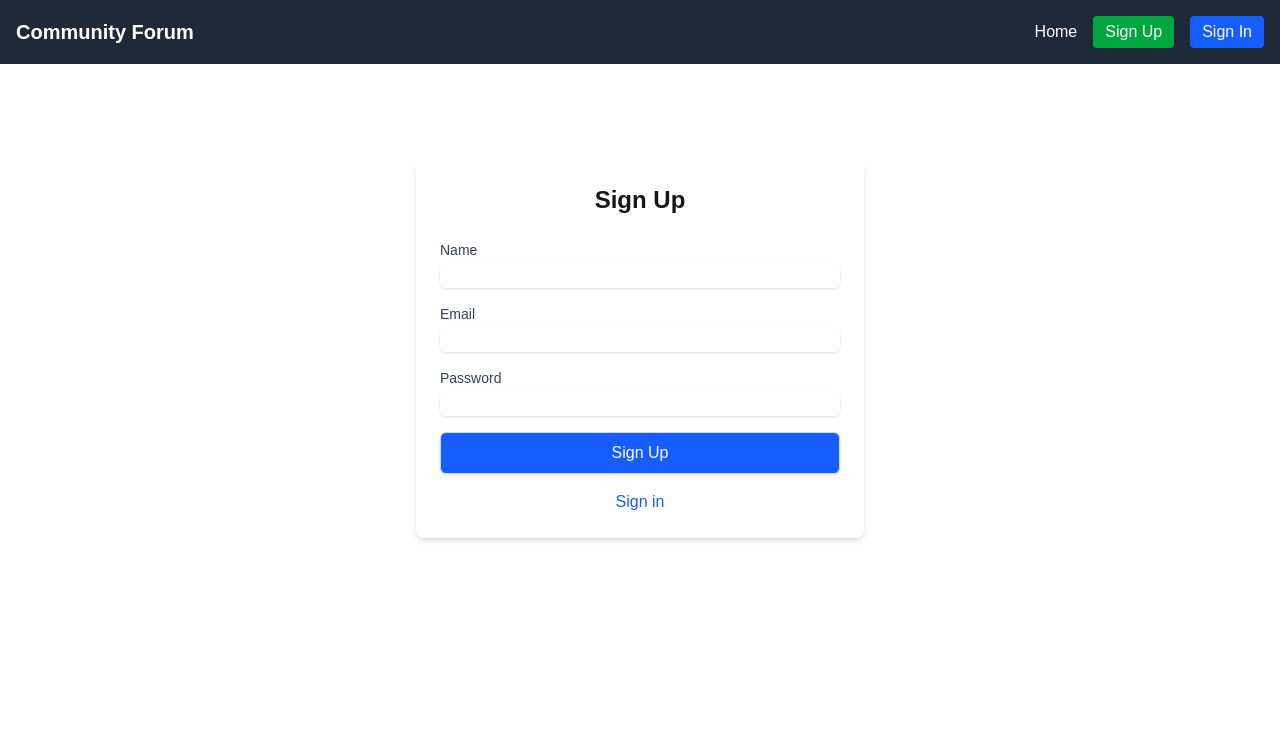
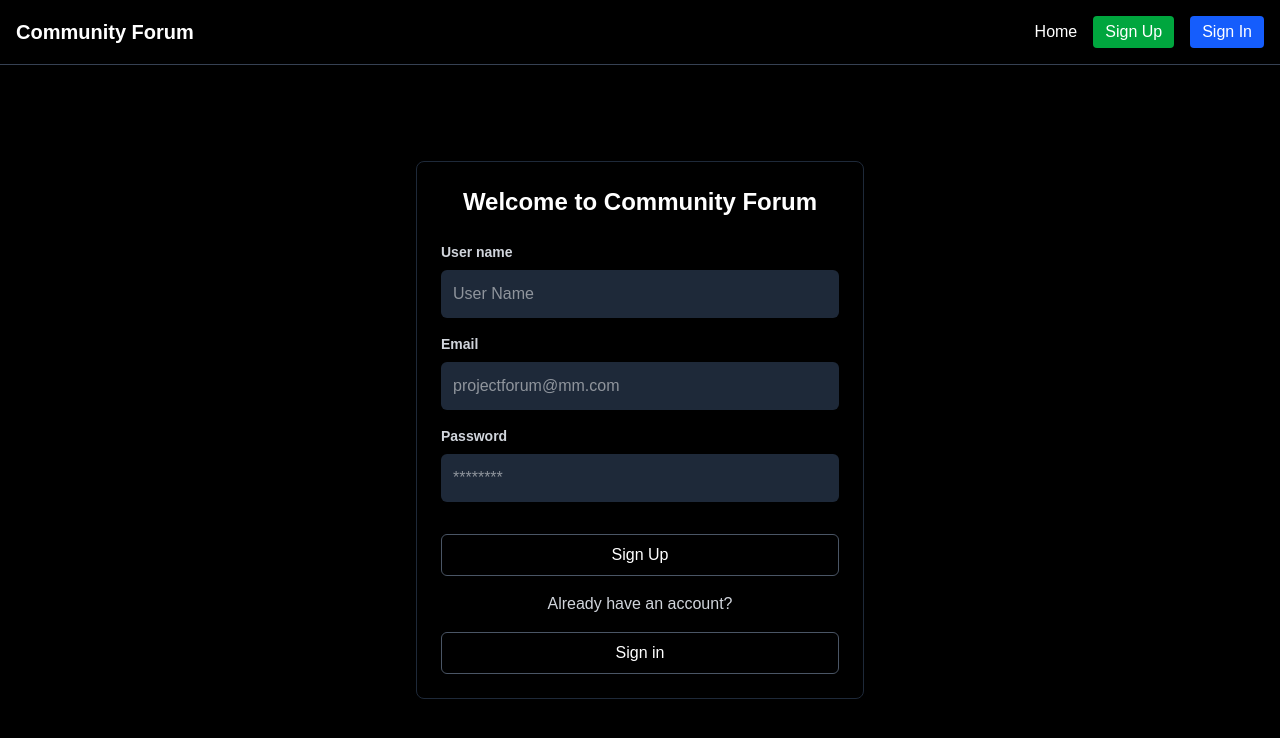
Before and after one commit to nameIsAniket/Community_Forum, a Next.js app: page /auth/signup in a window 1280 px wide. Shown: the top 738 px of the page. Built offline with nearby package versions, Linux system fonts and the light colour scheme; no server answers.

Commit message:
updated ui

```diff
--- a/components/Layout.tsx
+++ b/components/Layout.tsx
@@ -15,7 +15,17 @@ export default function Layout({ children, title = 'Community Forum' }: LayoutPr
         <link rel="icon" href="/favicon.ico" />
       </Head>
       <Navbar />
-      <main className="container mx-auto py-8 px-4">{children}</main>
+      <div className="flex bg-black min-h-screen">
+        <aside className="w-3/12 bg-black p-4">
+          {/* Left Sidebar content here */}
+        </aside>
+        <main className="w-6/12 bg-black container mx-auto py-8 px-4">
+          {children}
+        </main>
+        <aside className="w-3/12 bg-black p-4">
+          {/* Right Sidebar content here */}
+        </aside>
+      </div>
     </>
   );
 }
--- a/components/Navbar.tsx
+++ b/components/Navbar.tsx
@@ -6,7 +6,7 @@ export default function Navbar() {
   const { data: session } = useSession();
 
   return (
-    <nav className="bg-gray-800 text-white p-4">
+    <nav className="bg-black text-white p-4 border-b border-gray-700">
       <div className="container mx-auto flex justify-between items-center">
         <Link href="/" className="text-xl font-bold">
           Community Forum
--- a/next.config.ts
+++ b/next.config.ts
@@ -9,7 +9,7 @@ const nextConfig: NextConfig = {
   /* config options here */
   reactStrictMode: true,
   images: {
-    domains: ["avatars.githubusercontent.com"],
+    domains: ["avatars.githubusercontent.com","lh3.googleusercontent.com"],
   }
 };
 
--- a/pages/auth/signin.tsx
+++ b/pages/auth/signin.tsx
@@ -24,7 +24,7 @@ export default function SignIn({ providers }: SignInProps) {
 
   return (
     <Layout title="Sign In">
-      <div className="max-w-md mx-auto my-16 p-6 bg-white rounded-lg shadow-md">
+      <div className="max-w-md mx-auto my-16 p-6 bg-black border border-gray-700 rounded-lg shadow-md">
         <h1 className="text-2xl font-bold text-center mb-6">Sign in to Community Forum</h1>
         <div className="space-y-4">
           {providers && Object.values(providers).map((provider) => (
@@ -35,25 +35,27 @@ export default function SignIn({ providers }: SignInProps) {
                     <label className="block text-sm font-medium text-gray-700">Email</label>
                     <input
                       type="email"
+                      placeholder='projectforum@mm.com'
                       value={email}
                       onChange={(e) => setEmail(e.target.value)}
-                      className="mt-1 block w-full border-gray-300 rounded-md shadow-sm"
+                      className="mt-1 block w-full h-10 border-gray-600 bg-gray-800 text-white rounded-md shadow-sm px-3"
                       required
                     />
                   </div>
                   <div>
-                    <label className="block text-sm font-medium text-gray-700">Password</label>
+                    <label className="block text-sm font-semibold text-gray-300 mb-2">Password</label>
                     <input
                       type="password"
+                      placeholder="********"
                       value={password}
                       onChange={(e) => setPassword(e.target.value)}
-                      className="mt-1 block w-full border-gray-300 rounded-md shadow-sm"
+                      className="mt-1 block w-full h-10 border-gray-600 bg-gray-800 text-white rounded-md shadow-sm px-3"
                       required
                     />
                   </div>
                   <button
                     type="submit"
-                    className="w-full flex items-center justify-center py-2 px-4 border border-gray-300 rounded-md shadow-sm bg-white text-sm font-medium text-gray-700 hover:bg-gray-50 focus:outline-none focus:ring-2 focus:ring-offset-2 focus:ring-blue-500"
+                    className="w-full flex items-center justify-center py-2 px-4 border border-gray-600 rounded-md shadow-sm bg-[#2727A] text-white mt-8"
                   >
                     Sign in with {provider.name}
                   </button>
@@ -61,7 +63,7 @@ export default function SignIn({ providers }: SignInProps) {
               ) : (
                 <button
                   onClick={() => signIn(provider.id, { callbackUrl: '/' })}
-                  className="w-full flex items-center justify-center py-2 px-4 border border-gray-300 rounded-md shadow-sm bg-white text-sm font-medium text-gray-700 hover:bg-gray-50 focus:outline-none focus:ring-2 focus:ring-offset-2 focus:ring-blue-500"
+                  className="w-full flex items-center justify-center py-2 px-4 border border-gray-600 rounded-md shadow-sm bg-[#2727A] text-white mt-2"
                 >
                   Sign in with {provider.name}
                 </button>
--- a/pages/auth/signup.tsx
+++ b/pages/auth/signup.tsx
@@ -37,53 +37,56 @@ export default function SignUp() {
 
   return (
     <Layout title="Sign Up">
-      <div className="max-w-md mx-auto my-16 p-6 bg-white rounded-lg shadow-md">
-        <h1 className="text-2xl font-bold text-center mb-6">Sign Up</h1>
+      <div className="max-w-md mx-auto my-16 p-6 bg-black border border-gray-800 text-white rounded-lg shadow-md">
+        <h1 className="text-2xl font-bold text-center mb-6">Welcome to Community Forum</h1>
         {error && <div className="text-red-500 mb-4">{error}</div>}
         <form onSubmit={handleSubmit} className="space-y-4">
           <div>
-            <label className="block text-sm font-medium text-gray-700">Name</label>
+            <label className="block text-sm font-semibold text-gray-300 mb-2">User name</label>
             <input
               type="text"
               value={name}
               onChange={(e) => setName(e.target.value)}
+              placeholder="User Name"
               required
-              className="mt-1 block w-full border-gray-300 rounded-md shadow-sm"
+              className="mt-1 block w-full h-12 border-gray-600 bg-gray-800 text-white rounded-md shadow-sm px-3"
             />
           </div>
           <div>
-            <label className="block text-sm font-medium text-gray-700">Email</label>
+            <label className="block text-sm font-semibold text-gray-300 mb-2">Email</label>
             <input
               type="email"
               value={email}
               onChange={(e) => setEmail(e.target.value)}
+              placeholder="projectforum@mm.com"
               required
-              className="mt-1 block w-full border-gray-300 rounded-md shadow-sm"
+              className="mt-1 block w-full h-12 border-gray-600 bg-gray-800 text-white rounded-md shadow-sm px-3"
             />
           </div>
           <div>
-            <label className="block text-sm font-medium text-gray-700">Password</label>
+            <label className="block text-sm  font-semibold text-gray-300 mb-2">Password</label>
             <input
               type="password"
               value={password}
               onChange={(e) => setPassword(e.target.value)}
+              placeholder="********"
               required
-              className="mt-1 block w-full border-gray-300 rounded-md shadow-sm"
+              className="mt-1 block w-full h-12 border-gray-600 bg-gray-800 text-white rounded-md shadow-sm px-3"
             />
           </div>
           <button
             type="submit"
-            className="w-full flex items-center justify-center py-2 px-4 border border-gray-300 rounded-md shadow-sm bg-blue-600 text-white hover:bg-blue-700"
+            className="w-full flex items-center justify-center py-2 px-4 border border-gray-600 rounded-md shadow-sm bg-[#2727A] text-white mt-8"
           >
             Sign Up
           </button>
         </form>
-        <p className="mt-4 text-center">
-            <Link href="/auth/signin" className="text-blue-600 hover:underline">
-                Sign in
-            </Link>
-        </p>
-
+        <p className="text-gray-300 text-center mt-4">Already have an account?</p>
+        <div className="w-full flex items-center justify-center py-2 px-4 border border-gray-600 rounded-md shadow-sm bg-[#2727A] text-white mt-4">
+          <Link href="/auth/signin" >
+            Sign in
+          </Link>
+        </div>
       </div>
     </Layout>
   );
--- a/pages/index.tsx
+++ b/pages/index.tsx
@@ -1,7 +1,6 @@
 import { useEffect, useState } from 'react';
 import Link from 'next/link';
 import Layout from '../components/Layout';
-import { useSession } from 'next-auth/react';
 import Image from 'next/image';
 
 interface Forum {
@@ -20,7 +19,6 @@ interface Forum {
 }
 
 export default function Home() {
-  const { data: session } = useSession();
   const [forums, setForums] = useState<Forum[]>([]);
   const [loading, setLoading] = useState(true);
 
@@ -44,18 +42,6 @@ export default function Home() {
 
   return (
     <Layout title="Community Forum - Home">
-      <div className="flex justify-between items-center mb-6">
-        <h1 className="text-3xl font-bold">Forums</h1>
-        {session && (
-          <Link
-            href="/create-forum"
-            className="bg-blue-600 hover:bg-blue-700 text-white px-4 py-2 rounded"
-          >
-            Create New Forum
-          </Link>
-        )}
-      </div>
-
       {loading ? (
         <div className="text-center py-10">Loading forums...</div>
       ) : forums.length === 0 ? (
@@ -67,7 +53,7 @@ export default function Home() {
           {forums.map((forum) => (
             <div
               key={forum.id}
-              className="border rounded-lg p-6 shadow-sm hover:shadow-md transition"
+              className="border-b border-gray-700 p-6 shadow-sm hover:shadow-md transition"
             >
               <Link href={`/forums/${forum.id}`}>
                 <h2 className="text-xl font-semibold mb-2">{forum.title}</h2>
```
